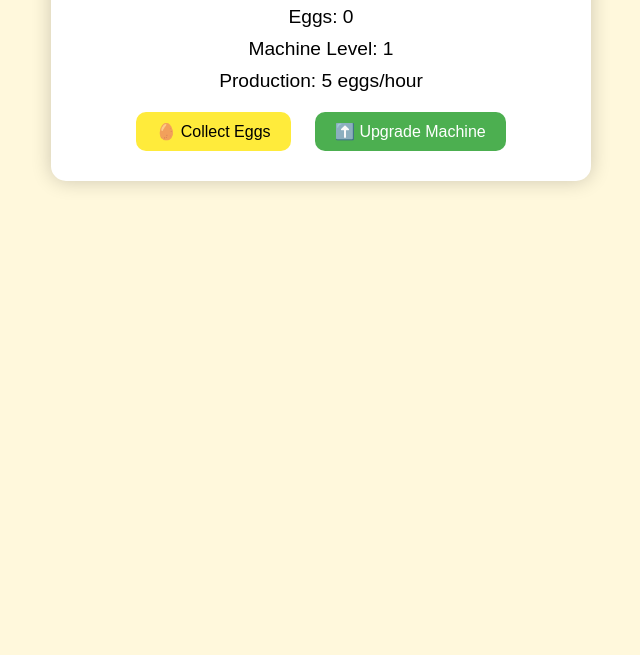
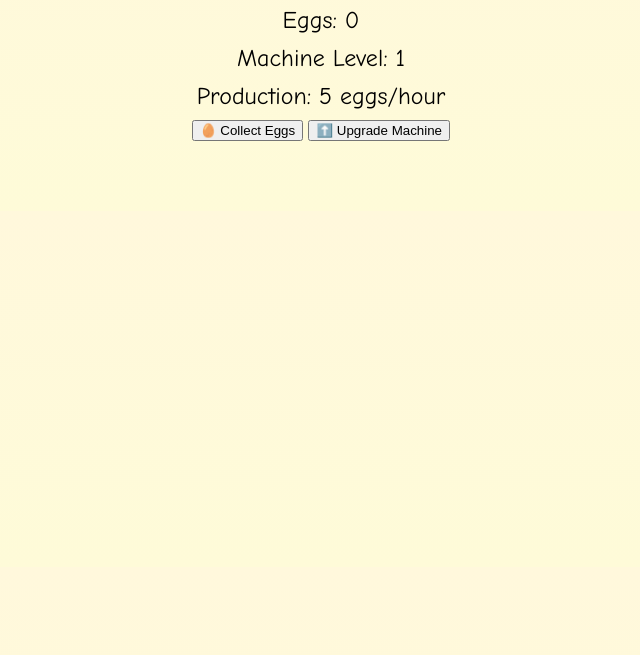
Before and after one commit to berlynaim-blip/EggRobust-game, a plain HTML site: page index.html in a window 1280 px wide. Shown: the part 145-800 px from the top of the page, without its empty margins (319-959 px from the left). Drawn offline with Linux system fonts and the light colour scheme.

Commit message:
Update styles for body, container, and new elements

```diff
--- a/style.css
+++ b/style.css
@@ -1,43 +1,79 @@
+/* ---------- Body & Container ---------- */
 body {
-    font-family: Arial, sans-serif;
+    background: linear-gradient(to top, #fefbd8, #fff8dc);
+    font-family: 'Comic Sans MS', sans-serif;
     text-align: center;
-    background-color: #fff8dc;
     margin: 0;
     padding: 0;
 }
 
 .container {
-    max-width: 500px;
+    max-width: 800px;
     margin: 50px auto;
     padding: 20px;
-    background-color: #fff;
-    border-radius: 15px;
-    box-shadow: 0 0 20px rgba(0,0,0,0.2);
 }
 
+/* ---------- Header & Stats ---------- */
 h1 {
     color: #ff9800;
 }
 
 .stats p {
-    font-size: 1.2em;
+    font-size: 1.5em;
     margin: 10px 0;
 }
 
-.buttons button {
-    padding: 10px 20px;
-    font-size: 1em;
-    margin: 10px;
-    border: none;
-    border-radius: 10px;
-    cursor: pointer;
+/* ---------- Machines ---------- */
+.machine-card {
+    background-color: #fffbe6;
+    border-radius: 15px;
+    box-shadow: 0 5px 15px rgba(0,0,0,0.1);
+    margin: 15px;
+    padding: 10px;
+    display: inline-block;
+    width: 180px;
+    vertical-align: top;
+    transition: transform 0.3s;
 }
 
-#collect-btn {
-    background-color: #ffeb3b;
+.machine-card:hover {
+    transform: translateY(-5px);
 }
 
-#upgrade-btn {
-    background-color: #4caf50;
-    color: white;
+.machine-img {
+    width: 80px;
+    height: 80px;
 }
+
+.machine-info p {
+    margin: 5px 0;
+}
+
+/* ---------- Upgrade Buttons ---------- */
+.upgrade-btn {
+    padding: 8px 15px;
+    font-size: 14px;
+    border-radius: 10px;
+    border: none;
+    cursor: pointer;
+    transition: all 0.3s;
+}
+
+.upgrade-btn.affordable {
+    box-shadow: 0 0 15px gold;
+    transform: scale(1.05);
+}
+
+/* ---------- Floating Eggs ---------- */
+.floating-egg {
+    position: fixed;
+    bottom: 100px;
+    font-size: 20px;
+    animation: floatUp 1.5s ease-out forwards;
+    pointer-events: none;
+}
+
+@keyframes floatUp {
+    0% { transform: translateY(0); opacity: 1; }
+    100% { transform: translateY(-100px); opacity: 0; }
+}
```
